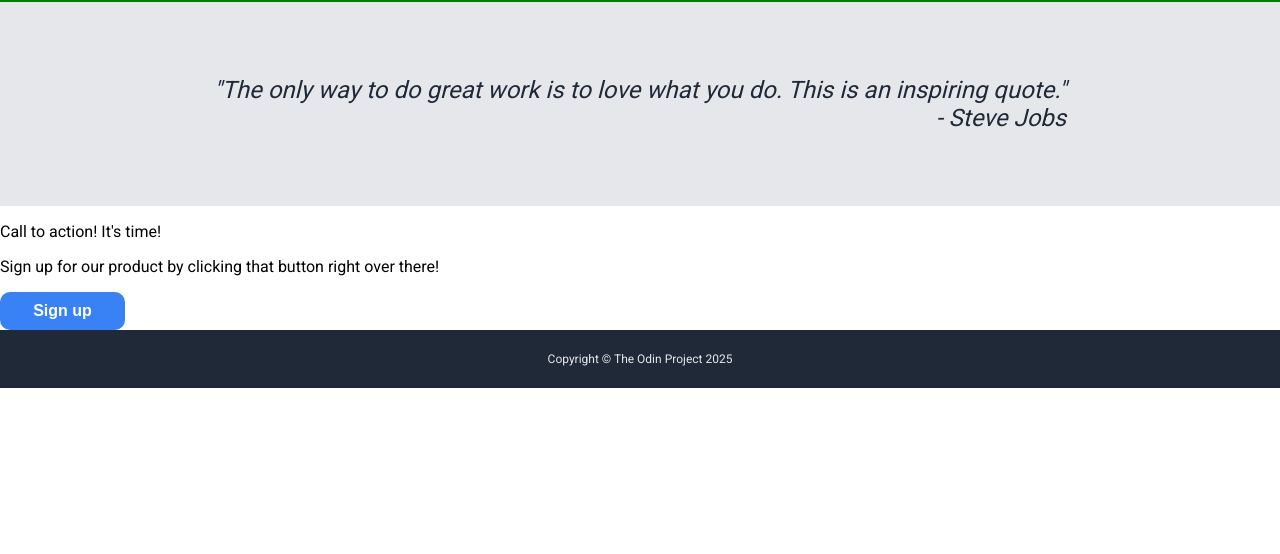
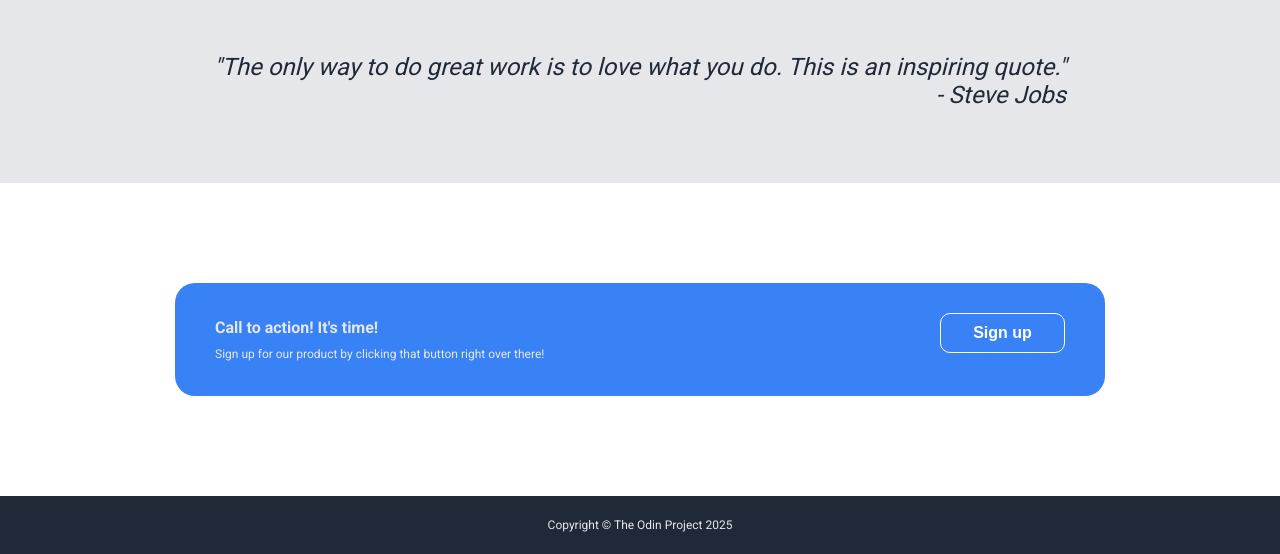
Before and after one commit to levthecoder/TOP-Landing-Page, a plain HTML site: page index.html in a window 1280 px wide. Shown: the part 684-1238 px from the top of the page. Before the commit the page ends 1072 px from the top, so only its background shows below. Drawn offline with Linux system fonts and the light colour scheme.

Commit message:
Changed made to call-to-action div section, css updated, borders removed.

```diff
--- a/index.html
+++ b/index.html
@@ -78,8 +78,10 @@
       </blockquote>
     </div>
     <div class="call-to-action">
-      <p>Call to action! It's time!</p>
-      <p>Sign up for our product by clicking that button right over there!</p>
+      <div class="div-call-left">
+        <h4>Call to action! It's time!</h4>
+        <p>Sign up for our product by clicking that button right over there!</p>
+      </div>
       <button>Sign up</button>
     </div>
     <footer class="copy-footer">
--- a/styles.css
+++ b/styles.css
@@ -11,7 +11,7 @@ body {
 .header {
     display: flex;
     justify-content: space-between;
-    border: 2px solid pink;
+    /* border: 2px solid pink; */
     padding: 0px 10px;
 }
 
@@ -25,7 +25,7 @@ body {
     flex-direction: column;
     width: 100%;
     background-color: #1F2937;
-    border: 5px solid green;
+    /* border: 5px solid green; */
     box-sizing: border-box;
     padding: 0 100px;
 }
@@ -56,19 +56,19 @@ img {
     flex-direction: column;
     justify-content: center;
     width: 400px;
-    border: 2px solid pink;
+    /* border: 2px solid pink; */
 }
 
 .image-container {
     display: flex;
     justify-content: center;
     padding: 0 150px;
-    border: 5px solid green;
+    /* border: 5px solid green; */
     gap: 40px;
 }
 
 .image-item {
-    border: 2px solid orange;
+    /* border: 2px solid orange; */
     font-size: 10px;
     display: flex;
     flex-direction: column;
@@ -107,6 +107,37 @@ blockquote {
     background-color: #E5E7EB;
 }
 
+.call-to-action {
+    display: flex;
+    justify-content: space-between;
+    background-color: #3882F6;
+    color: #E5E7EB;
+    gap: 10px;
+    padding: 30px 40px;
+    margin: 100px 175px;
+    border-radius: 20px;
+}
+
+.call-to-action button {
+    border: 1px solid white;
+    height: 40px;
+}
+
+.call-to-action p {
+    font-size: 12px;
+}
+
+.div-call-left {
+    display: flex;
+    flex-direction: column;
+}
+
+.div-call-left h4,
+.div-call-left p {
+    margin: 5px 0; /* Reduces the vertical spacing */
+}
+
+
 .copy-footer {
     background-color: #1F2937;
     color: #E5E7EB;
```
